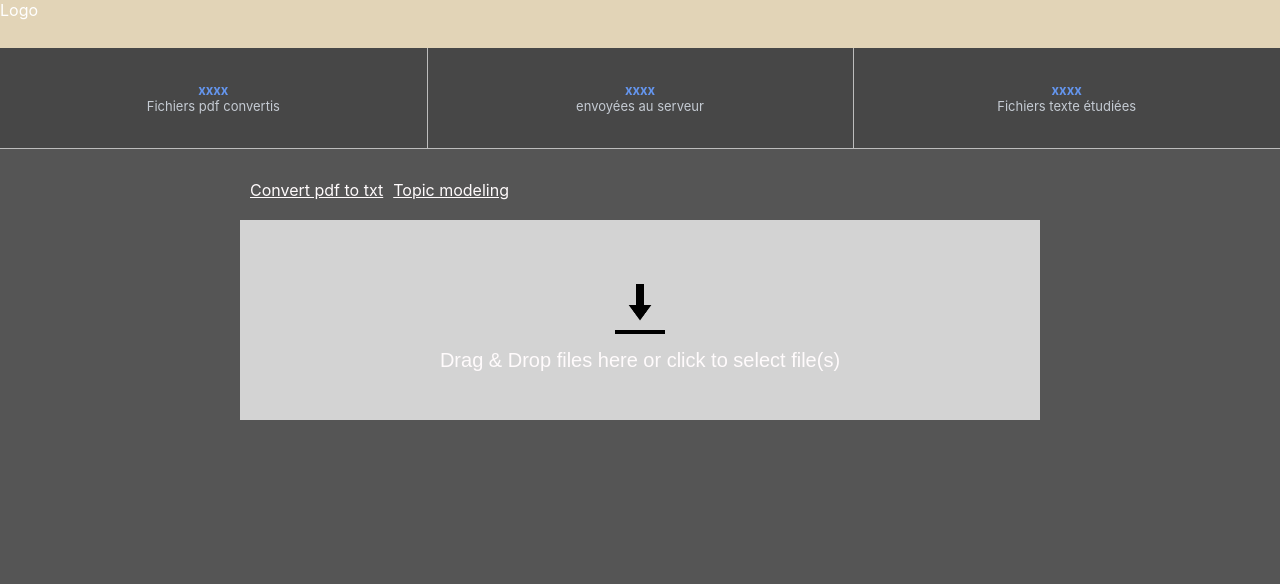
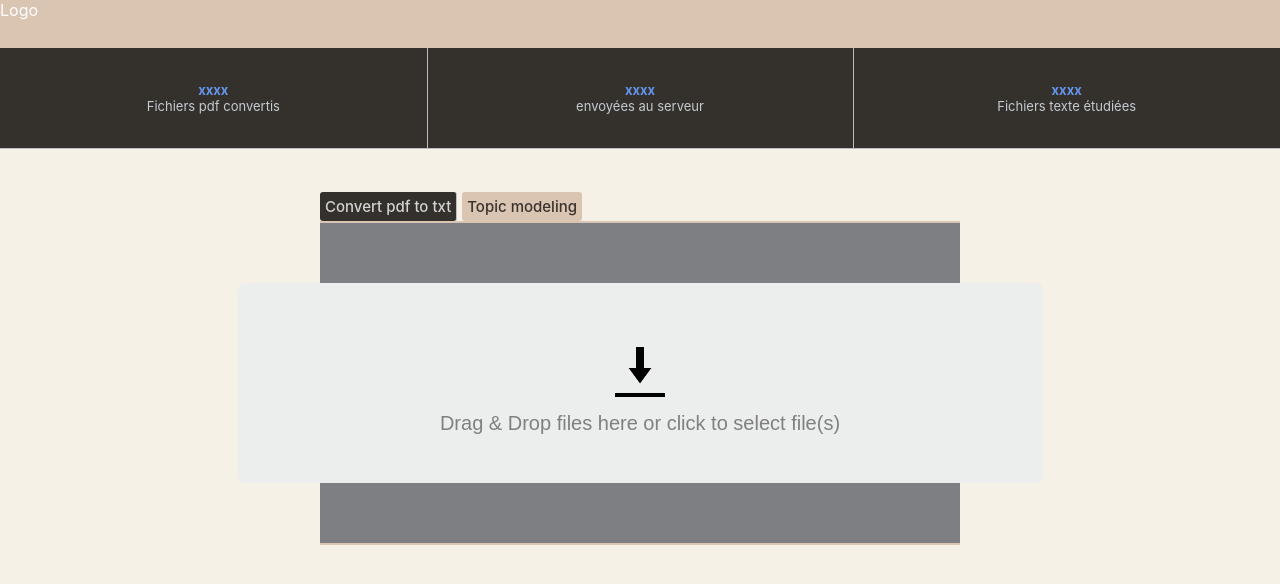
Before and after one commit to Littleyns/Web-Topic-Modeling, a React (Create React App) app: page / in a window 1280 px wide. Shown: the top 584 px of the page. Built offline with nearby package versions, Linux system fonts and the light colour scheme.

Commit message:
looks better

```diff
--- a/package.json
+++ b/package.json
@@ -3,6 +3,7 @@
   "version": "0.1.0",
   "private": true,
   "dependencies": {
+    "@material-ui/core": "^4.11.3",
     "@testing-library/jest-dom": "^4.2.4",
     "@testing-library/react": "^9.3.2",
     "@testing-library/user-event": "^7.1.2",
--- a/src/App.css
+++ b/src/App.css
@@ -10,31 +10,15 @@
   font-weight: bold;
 }
 
-.content {
-  background-color: #555555;
-  min-height: 100vh;
-  display: flex;
-  flex-direction: column;
-  align-items: center;
-  justify-content: center;
+body{
+  background-color:#F6F1E7;
 }
 
-.navbar{
-  position:relative;
-  top:-220px;
-  color:#FFFBFC;
-
-}
-.navbar > *{
-  margin-left:10px;
-  color:#FFFBFC;
-
-}
 .header{
   position:fixed;
   top:0;
   width:100%;
-  background-color:#E2D4B7;
+  background-color:#D9C5B2;
   height:6%;
   color:white;
 
@@ -46,7 +30,7 @@
   top:6%;
   height:100px;
   width:100%;
-  background-color:#474747 ;
+  background-color:#34312D ;
   border-bottom-style:groove;
   border-bottom-color:#BDBDBD;
   border-bottom-width:0.05em;
@@ -90,6 +74,50 @@ font-weight:bold;
 
 }
 .main{
- position:absolute;
- top:50%;
+margin:auto;
+margin-top:15%;
+display:flex;
+ flex-direction:column;
+ width:50%;
+ height:50%;
+
 }
+#boutons__nav{
+  background-color:#F6F1E7;
+ display:flex;
+ flex-direction:row;
+ column-gap:5px;
+}
+#boutons__nav *{
+  background-color:#D9C5B2;
+  border-radius:3px;
+  color:rgba(19, 13, 13, 0.8);
+  text-decoration:none;
+  font-weight:500;
+  font-size:15px;
+  padding:5px;
+
+}
+#boutons__nav *:hover{
+  background-color:red;
+  color:lightgray;
+}
+
+
+.navbar{
+  z-index:999;
+  color:#FFFBFC;
+}
+.main-route-place{
+  height:40vh;
+  width:50vw;
+  background-color:#7E7F83;
+  border-top-style:solid;
+  border-width:2px;
+  border-bottom-style:solid;
+  border-color:#D9C5B2;
+  display:flex;
+  align-items:center;
+  justify-content:center;
+
+}
--- a/src/App.js
+++ b/src/App.js
@@ -1,15 +1,24 @@
-import React from 'react';
+import React, {useState,useEffect} from 'react';
 import './App.css';
 import Dropzone from "./dropzone/Dropzone";
 import Process from "./process/Process";
 import ReactDOM from 'react-dom';
+import {ButtonGroup,Button} from '@material-ui/core';
 import { BrowserRouter, Route, Link } from "react-router-dom";
 
 function App() {
+const [currentTab, setCurrentTab] = useState(["2","1"])
+useEffect(()=>{
+  document.getElementById(currentTab[0]).style.color="rgba(19, 13, 13, 0.8)";
+  document.getElementById(currentTab[0]).style.backgroundColor="#D9C5B2"
+  document.getElementById(currentTab[1]).style.color="lightgray";
+  document.getElementById(currentTab[1]).style.backgroundColor="#34312D";
 
+},[currentTab])
+const changeTab =(e)=>{
+ setCurrentTab([currentTab[1],e.target.id])
+}
   return (
-    <div>
-
       <div className="content">
       <div className="header">
         <p>Logo</p>
@@ -21,22 +30,25 @@ function App() {
       </div>
       <div className="main">
         <BrowserRouter>
-        <div>
+
           <nav className="navbar">
-          <Link to="/" >Convert pdf to txt</Link>
-          <Link to="/modeling">Topic modeling</Link>
+
+          <ButtonGroup  disableElevation variant="contained" color="black" id="boutons__nav">
+         <Link id="1" to="/" onClick={changeTab}> Convert pdf to txt</Link>
+         <Link id="2" to="/modeling"   onClick={changeTab}>Topic modeling</Link>
+          </ButtonGroup>
+
+
           </nav>
+
           <div className="main-route-place">
             <Route exact path="/" component={() => <Dropzone download={true} path={"/process"} type={"pdf"} /> }/>
             <Route path="/modeling" component={Process} />
-
-
-          </div>
-        </div>
+            </div>
       </BrowserRouter>
       </div>
       </div>
-    </div>
+
   );
 }
 
--- a/src/dropzone/Dropzone.css
+++ b/src/dropzone/Dropzone.css
@@ -12,24 +12,24 @@
     margin-bottom: 5px;
 }
 
-.container {
-    transform: translateY(-100%);
-}
+
 
 .container p {
     color: red;
     text-align: center;
+
 }
 
 .drop-container {
+
     display: flex;
     align-items: center;
     justify-content: center;
-    margin: 0;
-    width: 800px;
+    width: 100%;
     height: 200px;
-    background-color: lightgray;
-    border-width:0.08rem;
+    background-color: #ECEDED;
+    border-width:0.2rem;
+  border-radius:7px;
 
 }
 
@@ -45,7 +45,7 @@
 
 .drop-message {
     text-align: center;
-    color: #FFFBFC;
+    color: gray;
     font-family: Arial;
     font-size: 20px;
 }
@@ -75,7 +75,7 @@
 }
 
 .file-display-container {
-    position: fixed;
+    z-index:999;
     width: 805px;
 }
 
```
Also changed, not shown: 2 other files (tests, documents, lock files or other folders).
